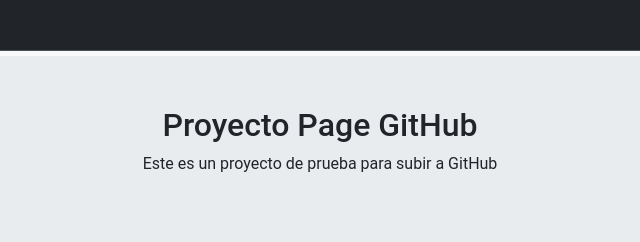
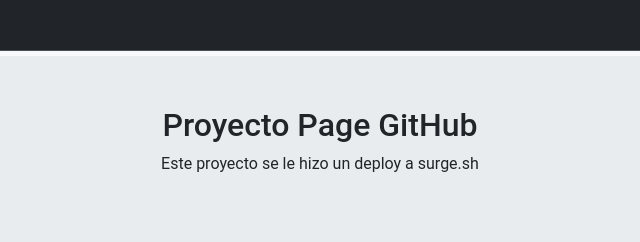
Before and after one commit to claudioaferreira/1Parcial, a website: page index.html in a window 1280 px wide. Shown: the top 242 px of the page, 320-960 px from the left. Drawn offline with nearby package versions, Linux system fonts and the light colour scheme.

Commit message:
secret+vars

```diff
--- a/index.html
+++ b/index.html
@@ -3,7 +3,7 @@
   <head>
     <meta charset="utf-8">
     <meta name="viewport" content="width=device-width, initial-scale=1">
-    <title>Bootstrap demo</title>
+    <title>PUBLICACION EN SURGE.SH</title>
     <link href="https://cdn.jsdelivr.net/npm/bootstrap@5.3.3/dist/css/bootstrap.min.css" rel="stylesheet" integrity="sha384-QWTKZyjpPEjISv5WaRU9OFeRpok6YctnYmDr5pNlyT2bRjXh0JMhjY6hW+ALEwIH" crossorigin="anonymous">
   </head>
   <body>
@@ -15,7 +15,7 @@
 
       <div class="container">
         <h2>Proyecto Page GitHub</h2>
-        <p>Este es un proyecto de prueba para subir a GitHub</p>
+        <p>Este proyecto se le hizo un deploy a surge.sh</p>
       </div>
 
       <footer class="d-flex flex-wrap justify-content-between align-items-center py-3 my-4 border-top">
```
Also changed, not shown: .github/workflows/main.yml.
